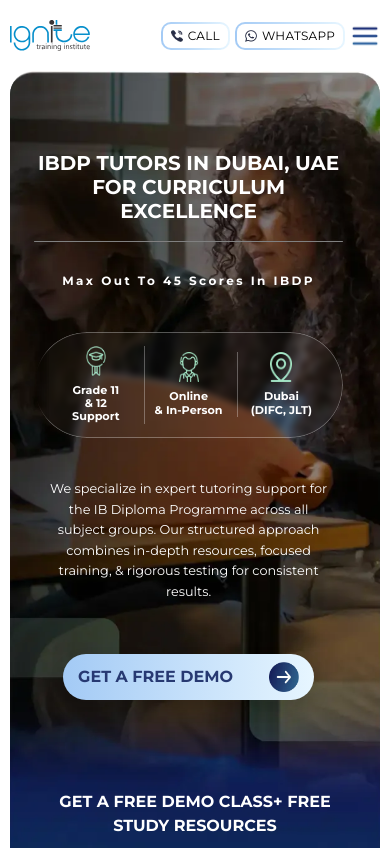
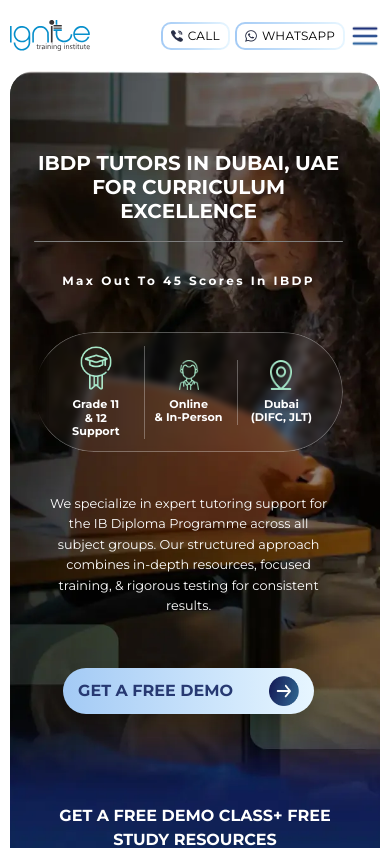
Before and after one commit to ankursli/ignitetraininginstitute, a Next.js app: page /courses/ibdp-tutors-in-dubai in a window 390 px wide. Shown: the top 848 px of the page. Built offline with nearby package versions, Linux system fonts and the light colour scheme; no server answers; a web font is replaced by a local one.

Commit message:
Refactor responsive text and image sizing by replacing the `isMobile` prop with CSS classes and media queries, and update paragraph padding.

```diff
--- a/src/components/ibdp/InfoCard.jsx
+++ b/src/components/ibdp/InfoCard.jsx
@@ -190,15 +190,12 @@ export default function InfoCard() {
                   fontSize: "2.6rem",
                 }}
               >
-                {isMobile ? (
-                  <>
-                    IBDP Tutors In Dubai, UAE For Curriculum Excellence
-                  </>
-                ) : (
-                  <>
-                    IBDP Tutors in Dubai,<br /> UAE Helping You Excel
-                  </>
-                )}
+                <span className="mobile-text">
+                  IBDP Tutors In Dubai, UAE For Curriculum Excellence
+                </span>
+                <span className="desktop-text">
+                  IBDP Tutors in Dubai,<br /> UAE Helping You Excel
+                </span>
               </h1>
               <div className="divider fade-in-section"
                 data-scroll
@@ -260,9 +257,10 @@ export default function InfoCard() {
                     <Image
                       src="/assets/medal.webp"
                       alt="Grade Support"
-                      width={isMobile ? 20 : 32}
-                      height={isMobile ? 30 : 45}
+                      width={32}
+                      height={45}
                       className="icon-img"
+                      style={{ width: "auto", height: "auto", maxHeight: "45px", maxWidth: "32px" }}
                     />
                   </span>
                   Grade 11<br />& 12 Support
@@ -319,7 +317,7 @@ export default function InfoCard() {
               </div>
 
               <p
-                className={`fade-in-section text-white mb-4 ${isMobile ? 'pt-3' : ''}`}
+                className="fade-in-section text-white mb-4 pt-3 pt-md-4"
                 data-scroll
                 data-scroll-class="is-inview"
                 data-scroll-repeat
@@ -329,7 +327,7 @@ export default function InfoCard() {
                   lineHeight: "1.8",
                   fontWeight: "500",
                   opacity: "0.9",
-                  marginTop: isMobile ? "0" : "20px!important",
+                  // marginTop: isMobile ? "0" : "20px!important", Handled by pt-3 pt-md-4
                 }}
               >
                 We specialize in expert tutoring support for the IB Diploma Programme across all subject groups. Our structured approach combines in-depth resources, focused training, & rigorous testing for consistent results.
@@ -746,9 +744,7 @@ export default function InfoCard() {
             padding: 8px 10px !important;
           }
 
-          textarea.form-control {
-            padding: 10px !important;
-          }
+
 
           .form-container .btn {
             font-size: 0.8rem !important;
@@ -1375,6 +1371,23 @@ export default function InfoCard() {
           }
         }
 
+        /* --- GLOBAL CUSTOM BREAKPOINTS --- */
+        /* Custom Breakpoint Logic to match original design (1100px) */
+        .mobile-text { display: none; }
+        .desktop-text { display: block; }
+
+        @media (max-width: 1100px) {
+          .mobile-text { display: block; }
+          .desktop-text { display: none; }
+
+          /* Resize icons to match original mobile sizes */
+          .icon-img {
+            max-width: 22px !important;
+            max-height: 30px !important;
+            width: auto !important;
+            height: auto !important;
+          }
+        }
       `}</style>
     </div>
   );
```
